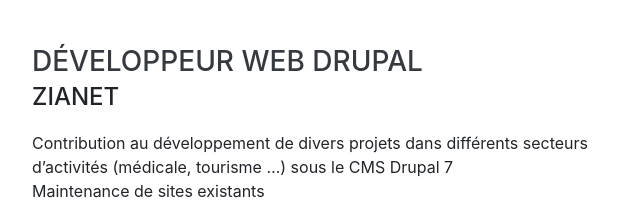
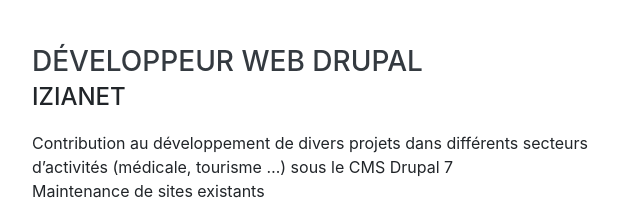
Before and after one commit to rhumaine/cv, a website with bundled scripts: page index.html in a window 1280 px wide. Shown: the part 1064-1264 px from the top of the page, 288-928 px from the left. Built offline with nearby package versions, Linux system fonts and the light colour scheme; a web font is replaced by a local one.

Commit message:
modif nom

```diff
--- a/index.html
+++ b/index.html
@@ -120,7 +120,7 @@
           <div class="resume-item d-flex flex-column flex-md-row justify-content-between mb-5">
             <div class="resume-content">
               <h3 class="mb-0">Développeur Web Drupal</h3>
-              <div class="subheading mb-3">zianet</div>
+              <div class="subheading mb-3">Izianet</div>
               <p>Contribution au développement de divers projets dans différents secteurs d’activités (médicale, tourisme …) sous le CMS Drupal 7
                 <br>Maintenance de sites existants
               </p>
```
